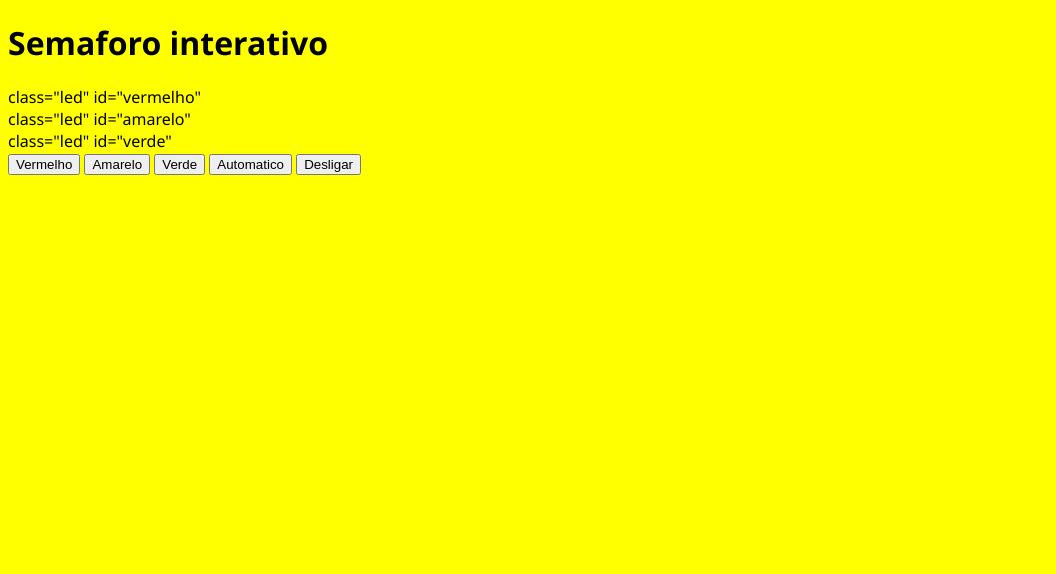
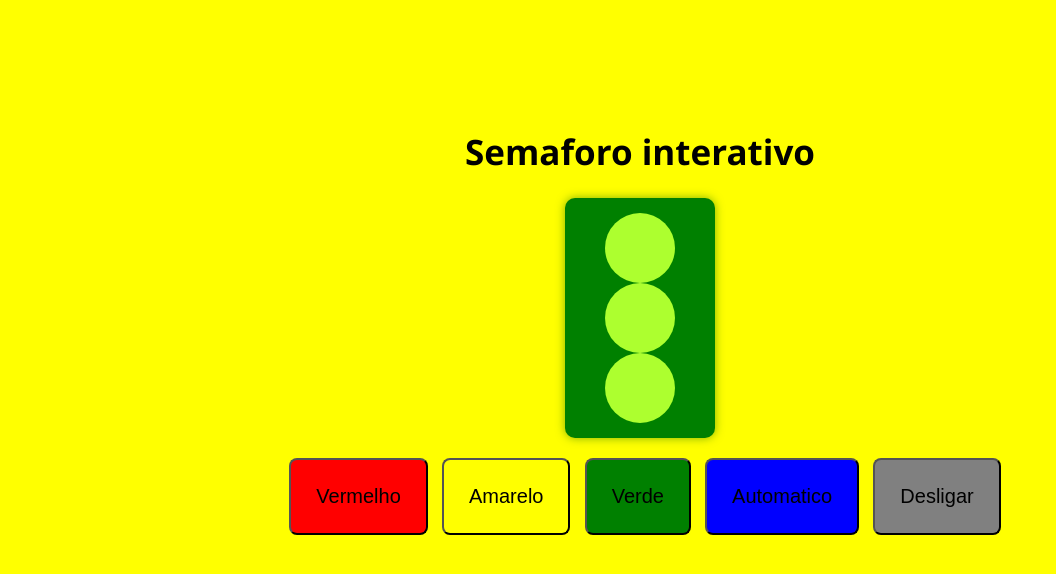
Before and after one commit to ProfGuilhermeGrassi/semaforo_esp_32, a plain HTML site: page indesx.html in a window 1280 px wide. Shown: the whole page, without its empty margins (0-1056 px from the left). Drawn offline with Linux system fonts and the light colour scheme.

Commit message:
estilizando semaforo

```diff
--- a/indesx.html
+++ b/indesx.html
@@ -10,9 +10,9 @@
     <h1>Semaforo interativo</h1>
 
     <div class="semaforo">
-        <div>class="led" id="vermelho"</div>
-        <div>class="led" id="amarelo"</div>
-        <div>class="led" id="verde"</div>
+        <div class="led" id="vermelho"></div>
+        <div class="led" id="amarelo"></div>
+        <div class="led" id="verde"></div>
     </div>
 
     <div class="controles" id="controles">
--- a/style.css
+++ b/style.css
@@ -1,4 +1,63 @@
 body {
     font-family: 'Segoe UI', Tahoma, Geneva, Verdana, sans-serif;
     background-color: yellow;
+    margin: 0;
+    display: flex;
+    flex-direction: column;
+    justify-content: center;
+    align-items: center;
+    min-height: 80vh;
 }
+
+
+h1 {
+    font-size: 35px;
+}
+
+.semaforo {
+    width: 120px;
+    background-color: green;
+    border-radius: 10px;
+    padding: 15px;
+    display: flex;
+    flex-direction: column;
+    align-items: center;
+    box-shadow: 0 0 10px rgba(0,100,0,0.5);
+    margin-bottom: 20px;
+}
+
+.led {
+    width: 70px;
+    height: 70px;
+    border-radius: 50%;
+    background-color: greenyellow;
+
+}
+
+.vermelho {
+    background-color: red;
+}
+
+.amarelo {
+    background-color: yellow;
+}
+
+.verde{
+    background-color: green;
+}
+
+.automatico {
+    background-color: blue;
+}
+
+.desligar {
+    background-color: grey;
+}
+
+button {
+    font-size: 20px;
+    padding: 25px;
+    border-radius: 8px;
+    cursor: pointer;
+    margin-left: 10px;
+}
```
